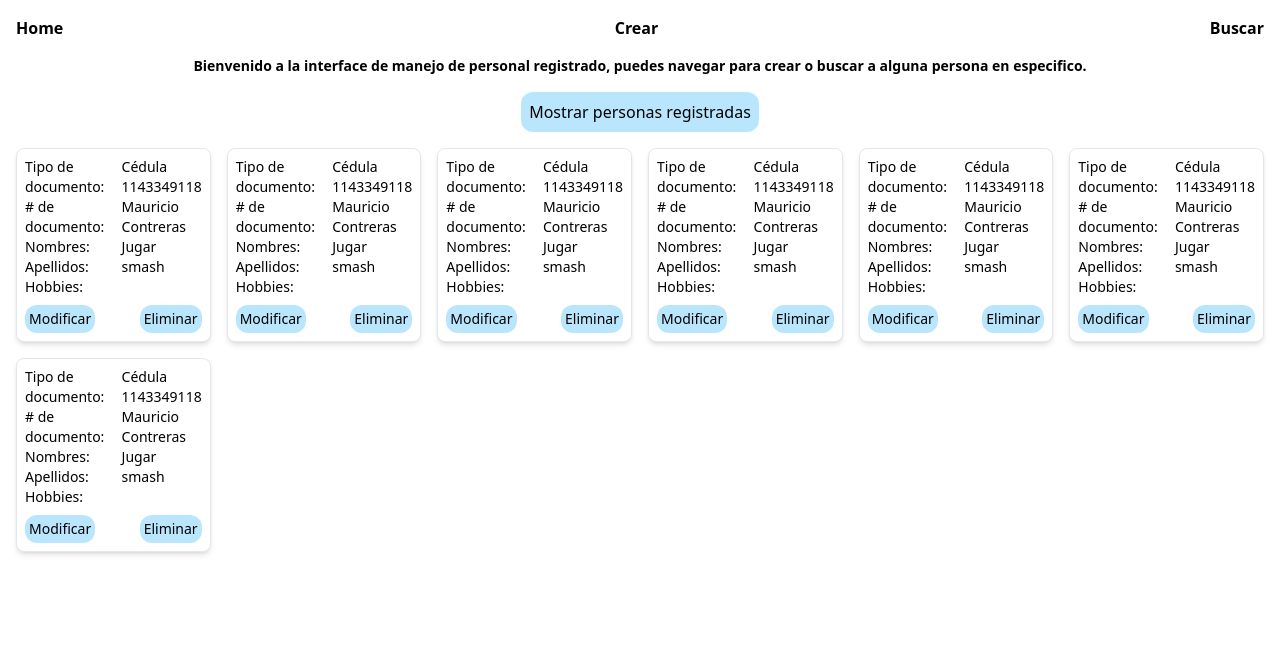
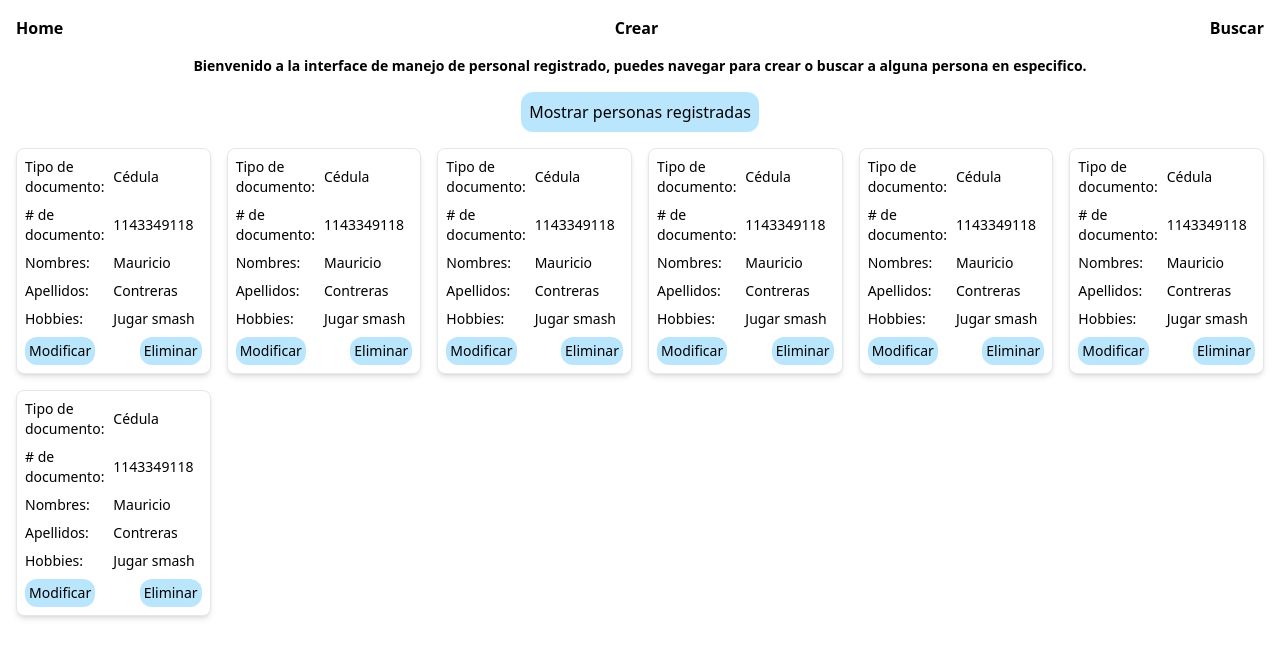
Before and after one commit to mauroxcf/frontend-personal_information_handler, a React (Create React App) app: page / in a window 1280 px wide. Shown: the top 658 px of the page. Built offline with nearby package versions, Linux system fonts and the light colour scheme.

Commit message:
improve card component

```diff
--- a/src/Components/Molecule/Card.js
+++ b/src/Components/Molecule/Card.js
@@ -1,23 +1,15 @@
 import React from 'react';
+import RowItems from './RowItems';
 
 function Card() {
 	return (
 		<div className='p-2 max-w-sm bg-white rounded-lg border border-gray-200 shadow-md hover:bg-gray-100 dark:bg-gray-800 dark:border-gray-700 dark:hover:bg-gray-700 flex flex-col gap-2'>
-			<div className='flex flex-row gap-2'>
-				<div className='flex flex-col text-xs md:text-sm'>
-					<p>Tipo de documento:</p>
-					<p># de documento:</p>
-					<p>Nombres:</p>
-					<p>Apellidos:</p>
-					<p>Hobbies:</p>
-				</div>
-				<div className='flex flex-col text-xs md:text-sm'>
-					<p>Cédula</p>
-					<p>1143349118</p>
-					<p>Mauricio</p>
-					<p>Contreras</p>
-					<p>Jugar smash</p>
-				</div>
+			<div className='flex flex-col gap-2'>
+				<RowItems field={'Tipo de documento'} value={'Cédula'} />
+				<RowItems field={'# de documento'} value={'1143349118'} />
+				<RowItems field={'Nombres'} value={'Mauricio'} />
+				<RowItems field={'Apellidos'} value={'Contreras'} />
+				<RowItems field={'Hobbies'} value={'Jugar smash'} />
 			</div>
 			<div className='flex flex-row justify-between'>
 				<button className='cursor-pointer p-1 text-xs md:text-sm rounded-xl bg-sky-200'>
--- /dev/null
+++ b/src/Components/Molecule/RowItems.js
@@ -0,0 +1,12 @@
+import React from 'react';
+
+function RowItems({ field, value }) {
+	return (
+		<div className='flex flex-row text-xs md:text-sm'>
+			<p className='w-2/4 self-center'>{field}:</p>
+			<p className='w-2/4 self-center'>{value}</p>
+		</div>
+	);
+}
+
+export default RowItems;
```
